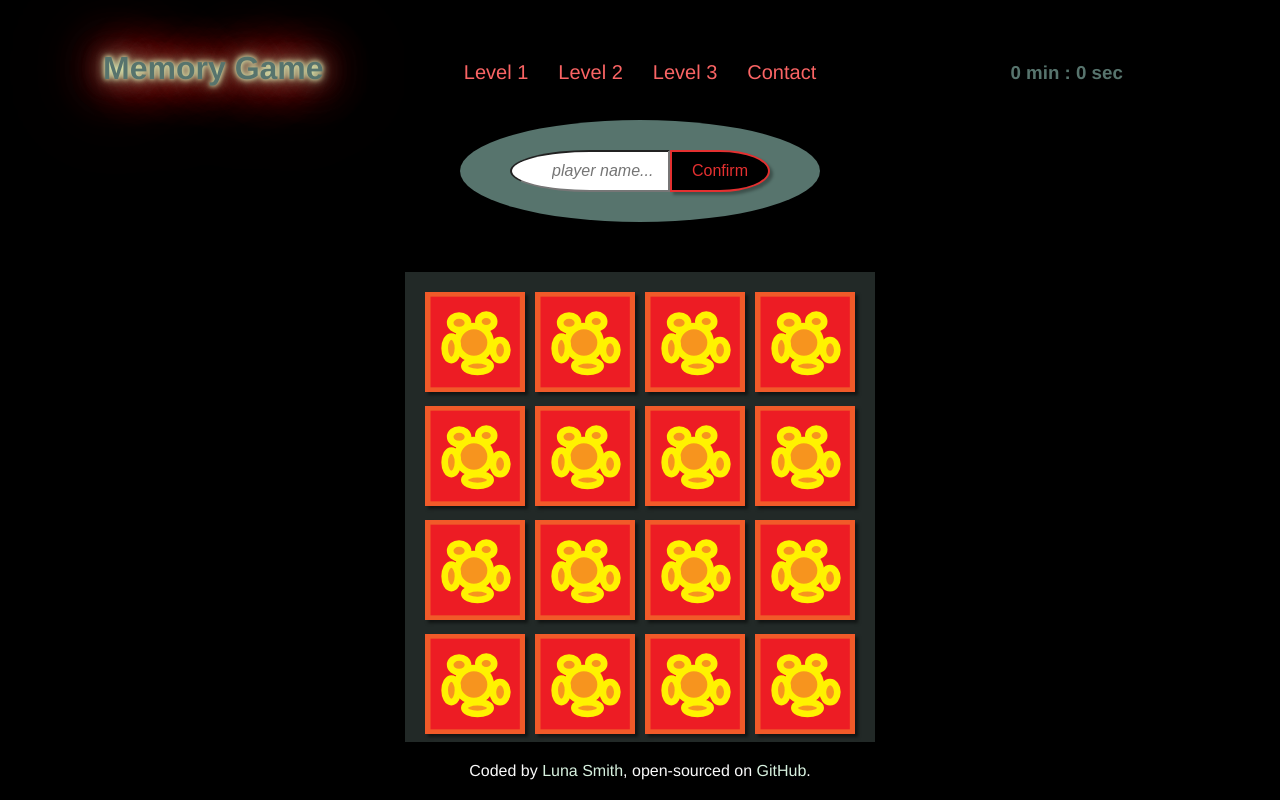
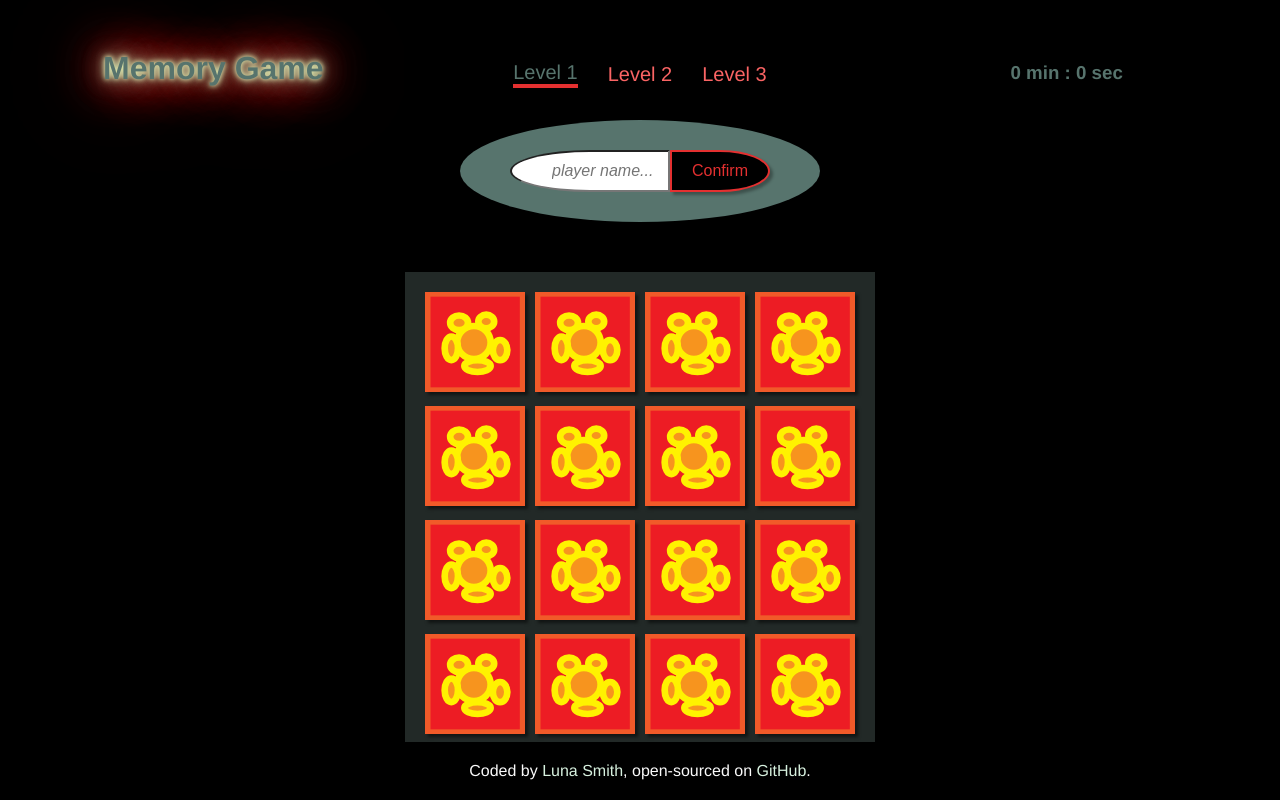
Before and after one commit to Lu-Smith/memory_game_vue, a Vue app: page / in a window 1280 px wide. Built offline with nearby package versions, Linux system fonts and the light colour scheme.

Commit message:
Updated MainGame.vue

```diff
--- a/src/components/Game/MainGame.vue
+++ b/src/components/Game/MainGame.vue
@@ -18,7 +18,7 @@
   <GameGrid :cells="cells" @uncoverCard="uncoverCard"/>
   <div class="titleTimer">
     <MainTitle />
-    <MainHeader @handleLevels="handleLevels"/>
+    <MainHeader @handleLevels="handleLevels" :level="level"/>
     <GameTimer :timerMinutes="timerMinutes" :timerSeconds="timerSeconds" :gameOver="gameOver"/>
   </div>
 </template>
@@ -35,6 +35,10 @@ import GameTimer from '../Header/GameTimer.vue';
 import MainTitle from '../Header/MainTitle.vue';
 import MainHeader from '../Header/MainHeader.vue';
 
+interface LevelComponent extends MainGameComponent {
+  level: string;
+}
+
 export default {
   components: {
     GameGrid, GameTimer, MainTitle, MainHeader
@@ -50,16 +54,18 @@ export default {
       timerSeconds: 0,
       timerInterval: null,
       gameOver: false,
-      level: 'level1'
+      level: 'Level 1'
     }
   },
   methods: {
     createPlayer(this: MainGameComponent): void  {
             this.createName = false;
     },
-    handleLevels(item: string) {
-          console.log(item)
+    handleLevels(this: LevelComponent, item: string) {
+      this.level = item
+      console.log(item)
     },
+
     playGame(this: PlayGame){
             this.play = true
             const shuffledCards = shuffleArray(cards1);
--- a/src/components/Header/MainHeader.vue
+++ b/src/components/Header/MainHeader.vue
@@ -1,6 +1,6 @@
 <template>
   <transition-group name="menu" tag="ul">
-    <li v-for="(item, index) in menuItems" :key="index" @click="handleLevels(item)">{{ item }}</li>
+    <li v-for="(item, index) in menuItems" :key="index" @click="handleLevels(item)" :class="item === level ? 'active-level' : ''">{{ item }}</li>
   </transition-group>
 </template>
 
@@ -11,9 +11,10 @@ interface MainHeaderInstance {
 }
 
 export default {
+  props: ['level'],
   data() {
     return {
-      menuItems: ['Level 1', 'Level 2', 'Level 3', 'Contact']
+      menuItems: ['Level 1', 'Level 2', 'Level 3']
     }
   },
   methods: {
@@ -65,6 +66,11 @@ li:hover::before {
   animation: moveBackground 1s infinite linear;
 }
 
+.active-level {
+  color: #57746d;
+  border-bottom: 4px solid #e43030;
+}
+
 @keyframes moveBackground {
   0% {
     transform: translateX(-50%);
```
